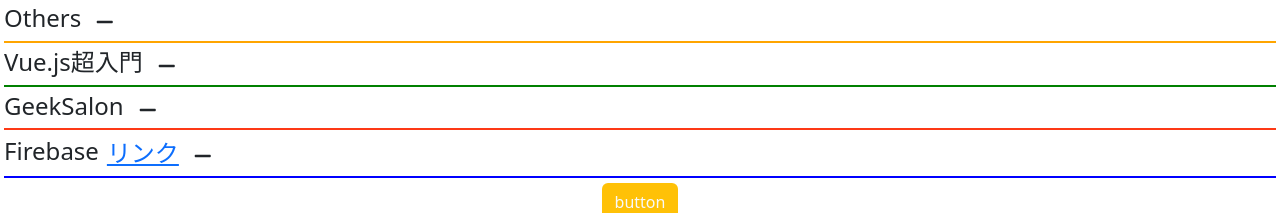
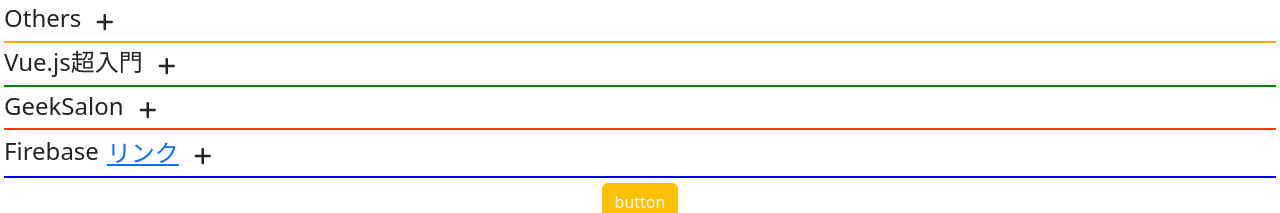
Before and after one commit to kujiKazuaki/my-teach, a Vue app: page / in a window 1280 px wide. Shown: the top 213 px of the page. Built offline with nearby package versions, Linux system fonts and the light colour scheme.

Commit message:
css/修正

```diff
--- a/src/components/HeaderLink.vue
+++ b/src/components/HeaderLink.vue
@@ -7,11 +7,11 @@
           icon="fa-plus"
           class="iconSize"
           @click="other = !other"
-          v-if="other"
+          v-if="!other"
         />
         <font-awesome-icon
           icon="fa-minus"
-          v-if="!other"
+          v-if="other"
           class="iconSize"
           @click="other = !other"
         />
@@ -40,11 +40,11 @@
           icon="fa-plus"
           class="iconSize"
           @click="VueChonyumon = !VueChonyumon"
-          v-if="VueChonyumon"
+          v-if="!VueChonyumon"
         />
         <font-awesome-icon
           icon="fa-minus"
-          v-if="!VueChonyumon"
+          v-if="VueChonyumon"
           class="iconSize"
           @click="VueChonyumon = !VueChonyumon"
         />
@@ -67,11 +67,11 @@
           icon="fa-plus"
           class="iconSize"
           @click="GeekSalon = !GeekSalon"
-          v-if="GeekSalon"
+          v-if="!GeekSalon"
         />
         <font-awesome-icon
           icon="fa-minus"
-          v-if="!GeekSalon"
+          v-if="GeekSalon"
           class="iconSize"
           @click="GeekSalon = !GeekSalon"
         />
@@ -97,11 +97,11 @@
           icon="fa-plus"
           class="iconSize"
           @click="Firebase = !Firebase"
-          v-if="Firebase"
+          v-if="!Firebase"
         />
         <font-awesome-icon
           icon="fa-minus"
-          v-if="!Firebase"
+          v-if="Firebase"
           class="iconSize"
           @click="Firebase = !Firebase"
         />
```
